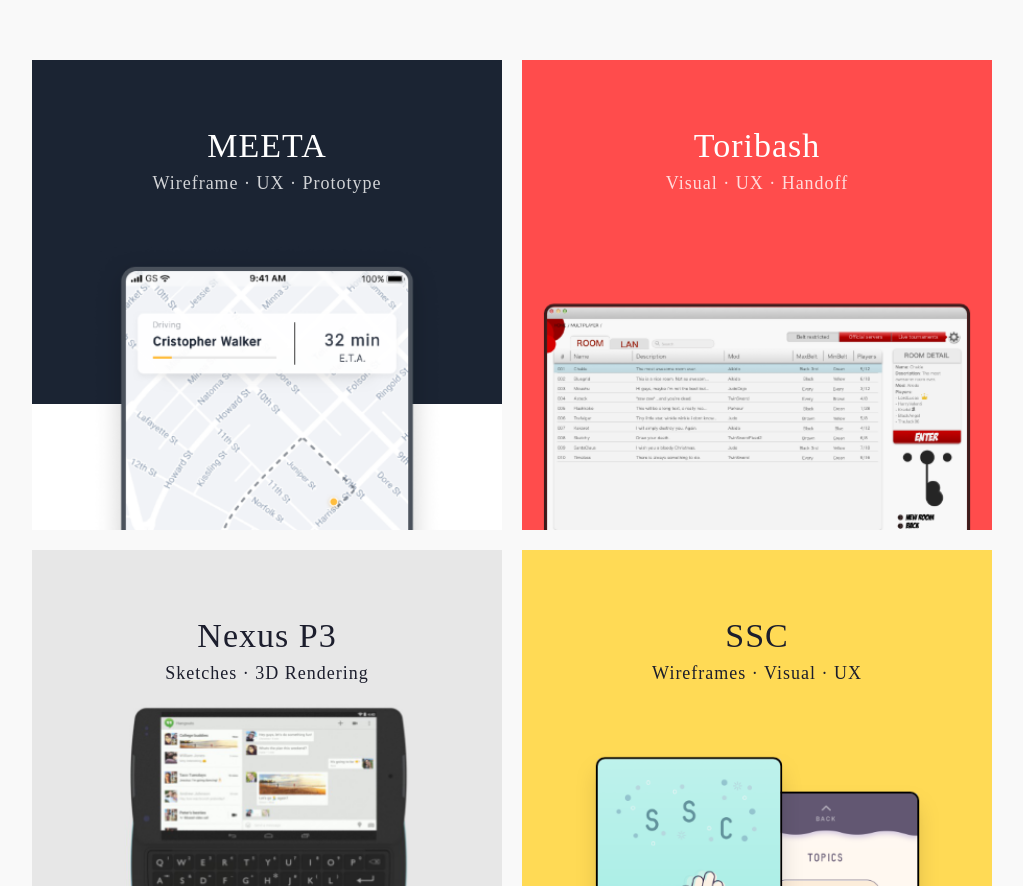
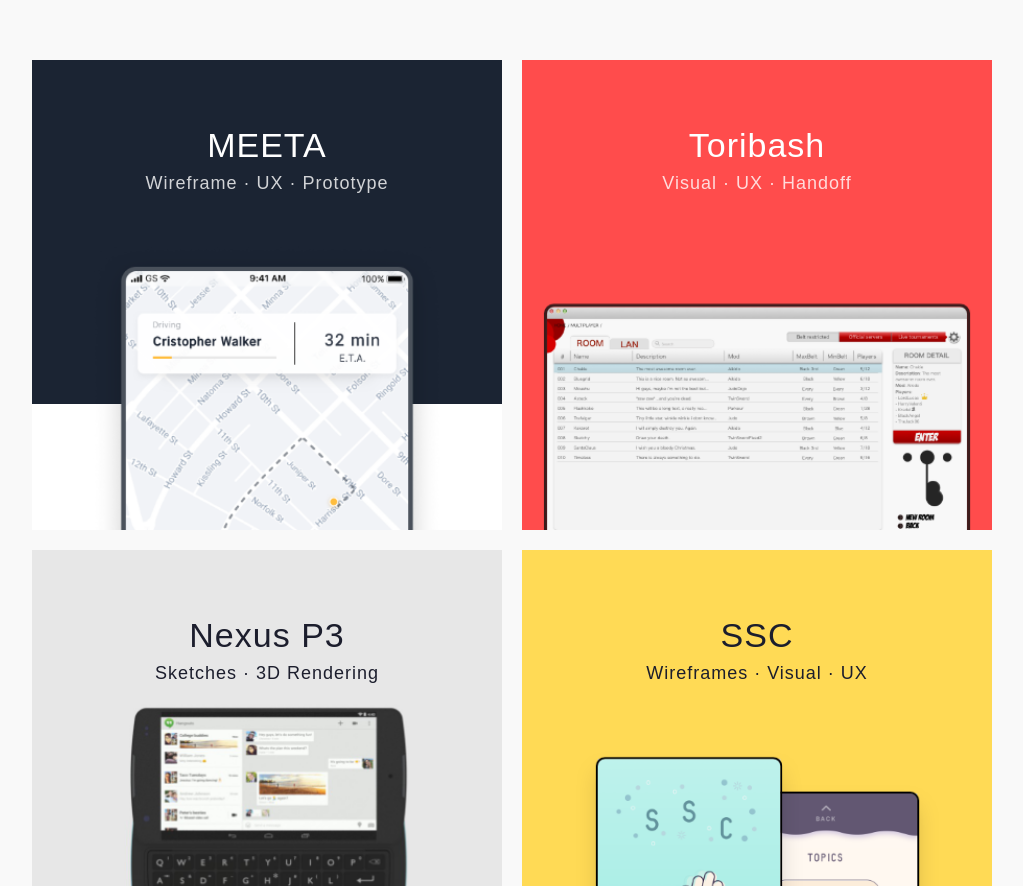
Before and after one commit to enricovicari/enricovicari.github.io, a plain HTML site: page index.html in a window 1280 px wide. Shown: the part 740-1626 px from the top of the page, without its empty margins (128-1151 px from the left). Drawn offline with Linux system fonts and the light colour scheme.

Commit message:
Added Nunito font to box titles
font-family: 'Nunito', sans-serif;

```diff
--- a/css/index.css
+++ b/css/index.css
@@ -385,6 +385,7 @@ body {
   font-family: Nunito-Light;
   font-size: 1em;
   color: rgba(255, 255, 255, 0.8);
+  font-family: 'Nunito', sans-serif;
 }
 
 .title-3 {
@@ -392,6 +393,7 @@ body {
   z-index: 14;
   font: 1.889em/1.5 Nunito-Regular;
   color: rgb(255, 255, 255);
+  font-family: 'Nunito', sans-serif;
 }
 
 .title-4 {
@@ -400,6 +402,7 @@ body {
   font-family: Nunito-Light;
   font-size: 1em;
   color: rgba(255, 255, 255, 0.8);
+  font-family: 'Nunito', sans-serif;
 }
 
 .title-5 {
@@ -407,6 +410,7 @@ body {
   z-index: 9;
   font: 1.889em/1.5 Nunito-Regular;
   color: rgb(255, 255, 255);
+  font-family: 'Nunito', sans-serif;
 }
 
 .title-6 {
@@ -414,12 +418,14 @@ body {
   z-index: 6;
   font-family: Nunito-Light;
   font-size: 1em;
+  font-family: 'Nunito', sans-serif;
 }
 
 .title-7 {
   top: 60px;
   z-index: 5;
   font: 1.889em/1.5 Nunito-Regular;
+  font-family: 'Nunito', sans-serif;
 }
 
 .title-8 {
@@ -427,12 +433,14 @@ body {
   z-index: 2;
   font-family: Nunito-Light;
   font-size: 1em;
+  font-family: 'Nunito', sans-serif;
 }
 
 .title-9 {
   top: 60px;
   z-index: 1;
   font: 1.889em/1.5 Nunito-Regular;
+  font-family: 'Nunito', sans-serif;
 }
 
 ._container-1 {
```
